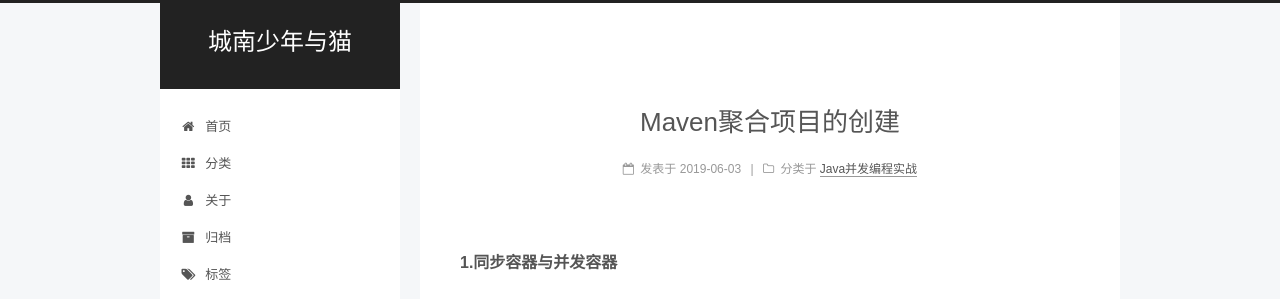
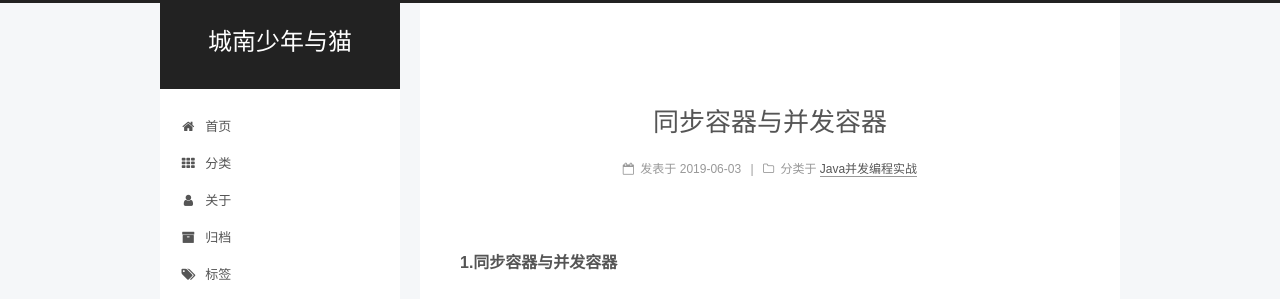
Before and after one commit to fengcharly/fengcharly.github.io, a Jekyll site: the page built from _posts/2019/2019-06-03-同步容器与并发容器.md, in a window 1280 px wide. Shown: the top 299 px of the page. Built offline with Jekyll 4.4.1, drawn with Linux system fonts in a browser that asks for light colours; some web fonts are replaced; comment, search, counter and statistics services are not loaded.

Commit message:
添加文章

```diff
--- a/_posts/2019/2019-06-03-同步容器与并发容器.md
+++ b/_posts/2019/2019-06-03-同步容器与并发容器.md
@@ -1,5 +1,5 @@
 ---
-title: Maven聚合项目的创建
+title: 同步容器与并发容器
 categories:
  - Java并发编程实战
 tags:
```
